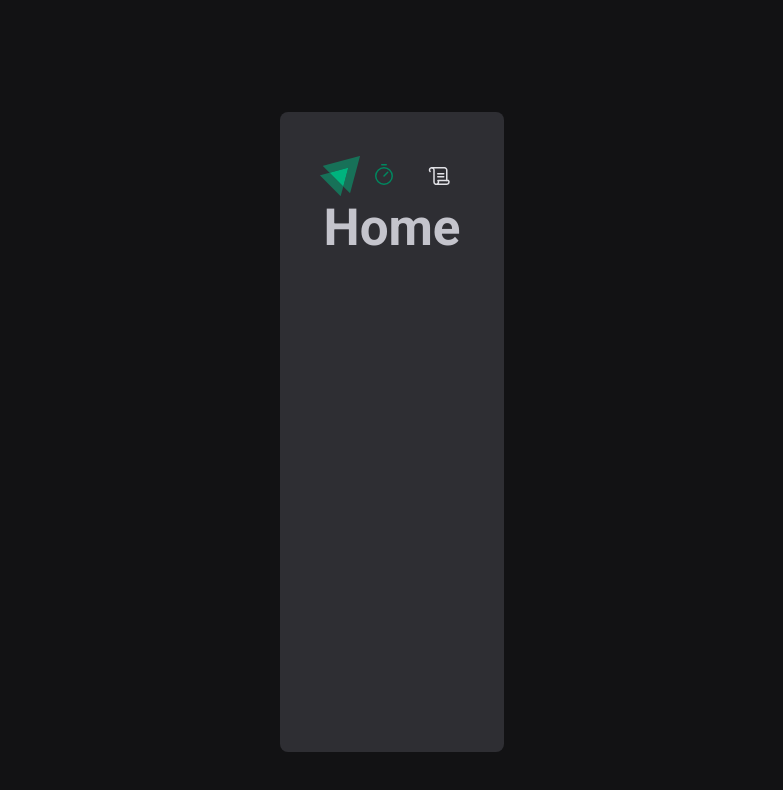
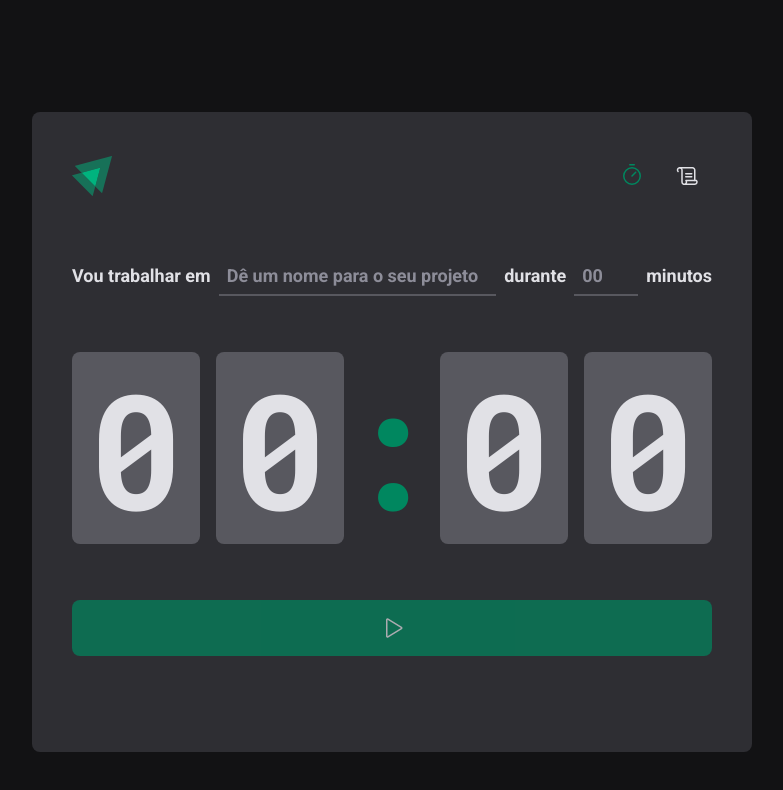
Before and after one commit to carlosclayton/mypomodoro, a React (Vite) app: page / in a window 1280 px wide. Shown: the top 790 px of the page, without its empty margins (248-1031 px from the left). Built offline with nearby package versions, Linux system fonts and the light colour scheme.

Commit message:
refact: index page

```diff
--- a/src/pages/History.tsx
+++ b/src/pages/History/index.tsx
@@ -1,4 +1,4 @@
-import {Index} from "../components/Header";
+import {Index} from "../../components/Header";
 
 export function History() {
     return (
--- a/src/pages/Home.tsx
+++ /dev/null
@@ -1,6 +0,0 @@
-
-export function Home() {
-    return (
-        <h1>Home</h1>
-    )
-}
--- /dev/null
+++ b/src/pages/Home/index.tsx
@@ -0,0 +1,62 @@
+import {Play} from "phosphor-react";
+import {
+    ButtonContainer,
+    CountDownContainer,
+    FormContainer,
+    HomeContainer,
+    MinutesAmountInput,
+    Separator,
+    TaskInput
+} from "./styles";
+
+export function Home() {
+    return (
+        <HomeContainer>
+            <form action="">
+                <FormContainer>
+
+                    <label htmlFor="task">Vou trabalhar em</label>
+                    <TaskInput
+                        id="task"
+                        placeholder="Dê um nome para o seu projeto"
+                        list="suggestions"
+                    />
+
+                    <datalist id="suggestions">
+                        <option value="Tarefas pela manhã"></option>
+                        <option value="Tarefas pela tarde"></option>
+                        <option value="Tarefas pela noite"></option>
+                    </datalist>
+
+                    <label htmlFor="minutesAmount">durante</label>
+                    <MinutesAmountInput
+                        id="minutesAmount"
+                        type="number"
+                        placeholder="00"
+                        step={5}
+                        min={5}
+                        max={60}
+                    />
+                    <span>
+                        minutos
+                    </span>
+
+                </FormContainer>
+
+                <CountDownContainer>
+                    <span>0</span>
+                    <span>0</span>
+                    <Separator>:</Separator>
+                    <span>0</span>
+                    <span>0</span>
+                </CountDownContainer>
+
+                <ButtonContainer disabled type="submit">
+                    <Play size={24}/>
+                </ButtonContainer>
+
+            </form>
+        </HomeContainer>
+
+    )
+}
--- /dev/null
+++ b/src/pages/Home/styles.ts
@@ -0,0 +1,114 @@
+import styled from "styled-components";
+
+export const HomeContainer = styled.main`
+  flex: 1;
+  display: flex;
+  flex-direction: column;
+  align-items: center;
+  justify-content: center;
+
+  form{
+    display: flex;
+    flex-direction: column;
+    align-items: center;
+    gap: 3.5rem;
+  }
+`;
+
+export const FormContainer = styled.div`
+  width: 100%;
+  display: flex;
+  align-items: center;
+  justify-content: center;
+  gap: 0.5rem;
+  color: ${props => props.theme["gray-100"]};
+  font-size: 1.125rem;
+  font-weight: bold;
+  flex-wrap: wrap;
+`;
+
+export const CountDownContainer = styled.div`
+  font-family: 'Roboto Mono', monospace ;
+  font-size: 10rem;
+  line-height: 8rem;
+  color: ${props => props.theme["gray-100"]};
+
+  display: flex;
+  gap: 1rem;
+
+  span{
+    background: ${props => props.theme["gray-700"]};
+    padding: 2rem 1rem;
+    border-radius: 8px;
+  }
+`;
+
+export const Separator = styled.div`
+  padding: 2rem 0;
+  color: ${props => props.theme["green-500"]};
+
+  width: 4rem;
+  overflow: hidden;
+  display: flex;
+  justify-content: center;
+`;
+
+export const ButtonContainer = styled.button`
+  width: 100%;
+  border: 0;
+  padding: 1rem;
+  border-radius: 8px;
+
+  display: flex;
+  align-items: center;
+  justify-content: center;
+
+  gap: 0.5rem;
+  font-weight: bold;
+
+  cursor: pointer;
+
+  background: ${props => props.theme["green-500"]};
+  color: ${props => props.theme["gray-100"]};
+
+  &:not(:disabled):hover {
+    background: ${props => props.theme["green-700"]};
+  }
+
+  &:disabled {
+    cursor: not-allowed;
+    opacity: 0.7;
+  }
+`;
+
+const BaseInput = styled.input`
+  background: transparent;
+  height: 2.5rem;
+  border: 0;
+  border-bottom: 2px solid ${props => props.theme["gray-700"]};
+  font-weight: bold;
+  font-size: 1.125rem;
+  padding: 0 0.5rem;
+  color: ${props => props.theme["gray-100"]};
+
+  &:focus{
+    box-shadow: none;
+    border-color: ${props => props.theme["green-500"]};
+  }
+
+  &::placeholder{
+    color: ${props => props.theme["gray-500"]};
+  }
+`;
+
+export const TaskInput = styled(BaseInput)`
+  flex: 1;
+
+  &::-webkit-calendar-picker-indicator{
+    display: none !important;
+  }
+`;
+
+export const MinutesAmountInput = styled(BaseInput)`
+  width: 4rem;
+`;
--- a/src/styles/global.ts
+++ b/src/styles/global.ts
@@ -15,6 +15,7 @@
   body{
     background: ${(props) => props.theme['gray-900']};
     color: ${(props) => props.theme['gray-300']};
+    -webkit-font-smoothing: antialiased;
   }
 
   body, input, textarea, button {
--- a/src/styles/themes/default.ts
+++ b/src/styles/themes/default.ts
@@ -4,7 +4,7 @@
   'gray-100': '#E1E1E6',
   'gray-300': '#C4C4CC',
   'gray-500': '#8D8D99',
-  'gray-700': '#E1E1E6',
+  'gray-700': '#58585f',
   'gray-800': '#2e2e33',
   'gray-900': '#121214',
 
```
Also changed, not shown: src/pages/History/styles.ts (added), src/pages/Home.module.ts (deleted).
